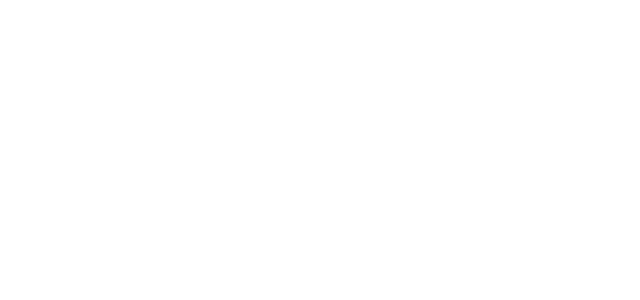
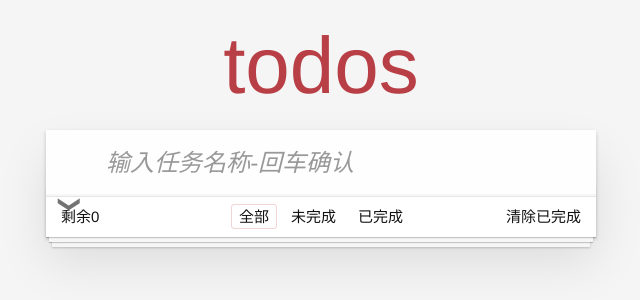
Before and after one commit to lcywgslmygzlwlt/taskDay5, a Vue app: page / in a window 1280 px wide. Shown: the top 300 px of the page, without its empty margins (319-959 px from the left). Built offline with nearby package versions, Linux system fonts and the light colour scheme.

Commit message:
完成todo

```diff
--- a/package.json
+++ b/package.json
@@ -34,7 +34,9 @@
     "parserOptions": {
       "parser": "@babel/eslint-parser"
     },
-    "rules": {}
+    "rules": {
+      "vue/no-parsing-error ": false
+    }
   },
   "browserslist": [
     "> 1%",
--- a/src/App.vue
+++ b/src/App.vue
@@ -1,13 +1,88 @@
 <template>
-  <div></div>
+  <section class="todoapp">
+    <!-- 除了驼峰, 还可以使用-转换链接 -->
+    <TodoHeader @add="addFn"></TodoHeader>
+    <TodoMain :list="showList" @del="delFn"></TodoMain>
+    <TodoFooter
+      :count="count"
+      @filterdata="filterdataFn"
+      @clear="clearFn"
+    ></TodoFooter>
+  </section>
 </template>
 
 <script>
+// 1.0 样式引入
+import './assets/styles/base.css';
+import './assets/styles/index.css';
+import TodoHeader from './components/TodoHeader.vue';
+import TodoMain from './components/TodoMain.vue';
+import TodoFooter from './components/TodoFooter.vue';
 export default {
-
-}
+  // 1铺设数据
+  // app.vue=>main.vue  父传递子
+  // 子组件 用props 接收数据
+  // 子组件 渲染数据 v-for
+  // 父组件 传递
+  data() {
+    return {
+      list: JSON.parse(localStorage.getItem('list')) || [],
+      getSel: 'all',
+    };
+  },
+  components: {
+    TodoHeader,
+    TodoMain,
+    TodoFooter,
+  },
+  methods: {
+    addFn(val) {
+      const id = this.list[this.list.length - 1]
+        ? this.list[this.list.length - 1].id + 1
+        : 100;
+      // 3.3 push到数组里
+      this.list.push({
+        name: val,
+        isDone: false,
+        id,
+      });
+    },
+    // 根据id删除当前
+    delFn(id) {
+      const index = this.list.findIndex((ele) => ele.id == id);
+      this.list.splice(index, 1);
+    },
+    filterdataFn(val) {
+      // console.log(val);
+      this.getSel = val;
+    },
+    clearFn() {
+      this.list.forEach((ele) => (ele.isDone = false));
+    },
+  },
+  // 剩余数量
+  // 放到footer使用
+  computed: {
+    count() {
+      return this.list.filter((ele) => !ele.isDone).length;
+    },
+    showList() {
+      if (this.getSel == 'no') {
+        return this.list.filter((ele) => !ele.isDone);
+      } else if (this.getSel == 'yes') {
+        return this.list.filter((ele) => ele.isDone);
+      } else {
+        return this.list;
+      }
+    },
+  },
+  watch: {
+    list: {
+      deep: true,
+      handler(val) {
+        localStorage.setItem('list', JSON.stringify(val || []));
+      },
+    },
+  },
+};
 </script>
-
-<style>
-
-</style>
--- /dev/null
+++ b/src/components/TodoFooter.vue
@@ -0,0 +1,54 @@
+<template>
+  <footer class="footer">
+    <span class="todo-count"
+      >剩余<strong>{{ count }}</strong></span
+    >
+    <ul class="filters">
+      <li>
+        <a
+          :class="{ selected: isSel == 'all' }"
+          href="javascript:;"
+          @click="change('all')"
+          >全部</a
+        >
+      </li>
+      <li>
+        <a
+          :class="{ selected: isSel == 'no' }"
+          href="javascript:;"
+          @click="change('no')"
+          >未完成</a
+        >
+      </li>
+      <li>
+        <a
+          :class="{ selected: isSel == 'yes' }"
+          href="javascript:;"
+          @click="change('yes')"
+          >已完成</a
+        >
+      </li>
+    </ul>
+    <button class="clear-completed" @click="clear">清除已完成</button>
+  </footer>
+</template>
+
+<script>
+export default {
+  props: ['count'],
+  data() {
+    return {
+      isSel: 'all',
+    };
+  },
+  methods: {
+    change(val) {
+      this.isSel = val;
+      this.$emit('filterdata', val);
+    },
+    clear(){
+      this.$emit('clear')
+    }
+  },
+};
+</script>
--- /dev/null
+++ b/src/components/TodoHeader.vue
@@ -0,0 +1,59 @@
+<template>
+  <header class="header">
+    <h1>todos</h1>
+    <input id="toggle-all" class="toggle-all" type="checkbox" v-model="isAll" />
+    <label for="toggle-all"></label>
+    <!-- label 可以关联一个表单标签 -->
+    <!-- 3.0 键盘事件-回车按键
+         3.1 输入框 - v-model获取值
+     -->
+    <input
+      class="new-todo"
+      placeholder="输入任务名称-回车确认"
+      autofocus
+      @keydown.enter="enter"
+      v-model.trim="task"
+    />
+  </header>
+</template>
+
+<script>
+// 3. 目标 - 新增任务
+export default {
+  data() {
+    return {
+      task: '',
+    };
+  },
+  methods: {
+    enter() {
+      // 新增一条任务
+      // this.$emit 告诉父级 我让list新增一条数据
+      // 非空判断
+      if (this.task.trim().length == 0) {
+        alert('please enter a task');
+      }
+      // 3.2(重要) - 当前任务名字要加到list数组里
+      // 子传父技术
+      this.$emit('add', this.task);
+      this.task = '';
+    },
+  },
+  computed: {
+    isAll: {
+      get() {
+        // 取值
+        // list 里边值
+        // this.$parent 父组件
+        return this.$parent.list.every((ele) => ele.isDone);
+      },
+      set(checked) {
+        // 子到父
+        // this.$emit("setchecked", checked);
+        // 在子组件 直接改父组件里边值
+        this.$parent.list.forEach((ele) => (ele.isDone = checked));
+      },
+    },
+  },
+};
+</script>
--- /dev/null
+++ b/src/components/TodoMain.vue
@@ -0,0 +1,28 @@
+<template>
+  <ul class="todo-list">
+    <!-- completed: 完成的类名 -->
+    <li :class="{ completed: item.isDone }" v-for="item in list" :key="item.id">
+      <div class="view">
+        <input class="toggle" type="checkbox" v-model="item.isDone" />
+        <label>{{ item.name }}</label>
+        <button class="destroy" @click="del(item.id)"></button>
+      </div>
+    </li>
+  </ul>
+</template>
+
+<script>
+export default {
+  props: {
+    list: {
+      type: Array,
+      default: () => [],
+    },
+  },
+  methods: {
+    del(id) {
+      this.$emit('del', id);
+    },
+  },
+};
+</script>
--- a/src/main.js
+++ b/src/main.js
@@ -1,7 +1,8 @@
 import Vue from 'vue';
 import App from './App.vue';
 
-import 'bootstrap/dist/css/bootstrap.css';
+import './assets/styles/base.css';
+import './assets/styles/index.css';
 
 Vue.config.productionTip = false;
 
```
